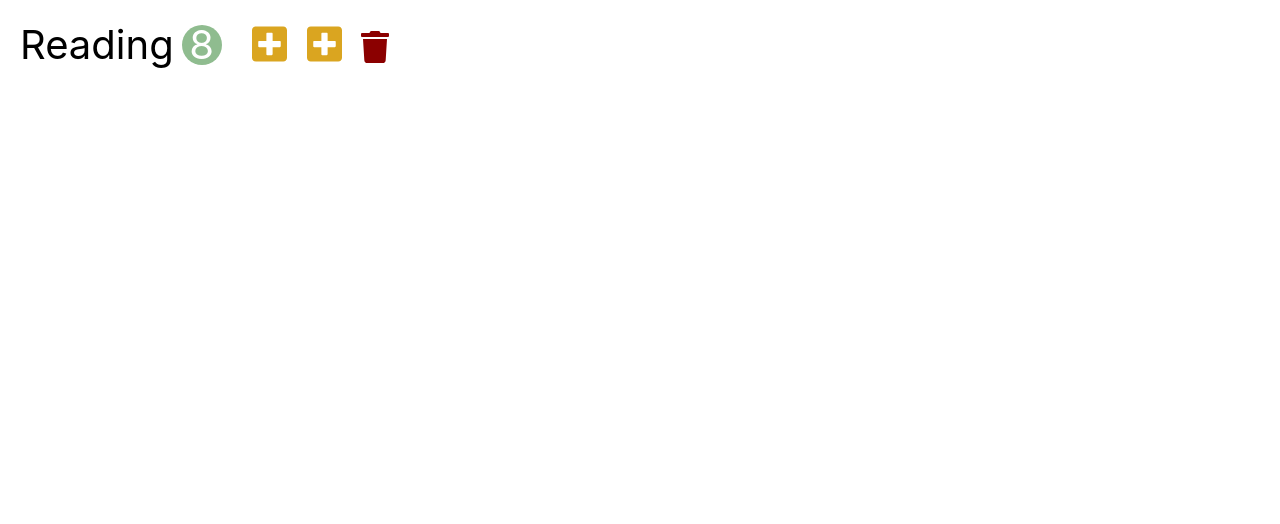
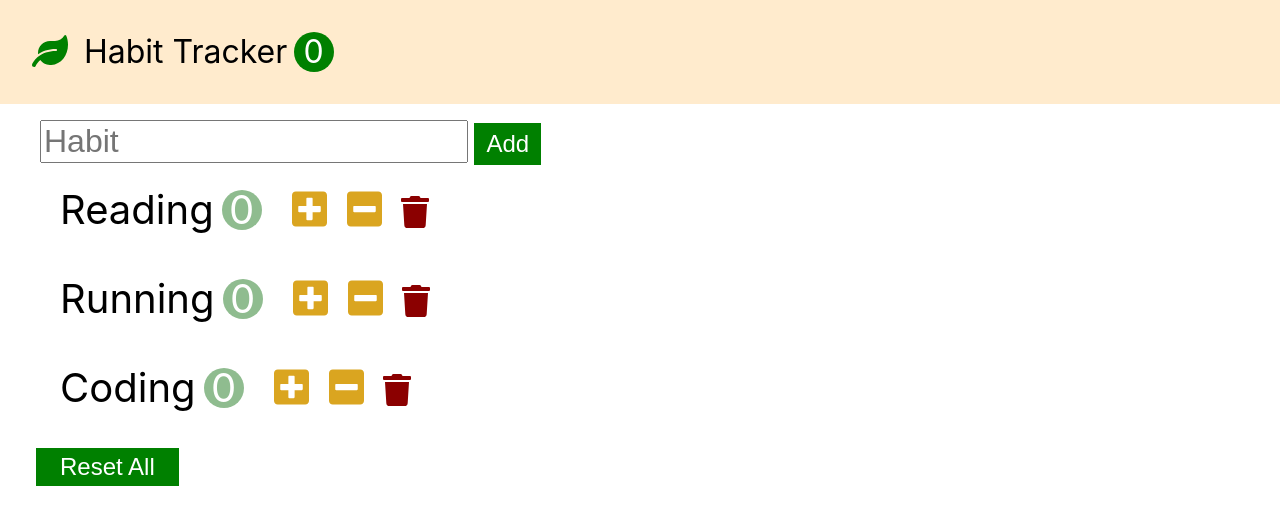
Before and after one commit to Ssoo29/react-habit-tracker, a React (Create React App) app: page / in a window 1280 px wide. Shown: the top 524 px of the page. Built offline with nearby package versions, Linux system fonts and the light colour scheme.

Commit message:
비즈니스 로직 구현

```diff
--- a/src/app.css
+++ b/src/app.css
@@ -1,3 +1,44 @@
+* {
+  box-sizing: border-box;
+}
+
+.navbar {
+  font-size: 2rem;
+  padding: 1em;
+  background-color: blanchedalmond;
+}
+
+.navbar-logo {
+  color: green;
+  margin-right: 0.5em;
+}
+
+.navbar-count {
+  display: inline-block;
+  text-align: center;
+  font-size: 2rem;
+  width: 2.5rem;
+  height: 2.5rem;
+  line-height: 2.5rem;
+  margin-left: 0.2em;
+  background-color: green;
+  color: white;
+  border-radius: 50%;
+}
+
+.add-input {
+  font-size: 2rem;
+  margin-right: 0.2em;
+}
+
+.add-button {
+  height: 100%;
+  font-size: 1.5rem;
+  padding: 0.3em 0.5em;
+  background-color: green;
+  color: white;
+}
+
 button {
   outline: none;
   border: 0;
@@ -42,3 +83,11 @@
   font-size: 2rem;
   color: darkred;
 }
+
+.habit-reset {
+  font-size: 1.5rem;
+  margin-left: 1.5em;
+  padding: 0.2em 1em;
+  background-color: green;
+  color: white;
+}
--- a/src/app.jsx
+++ b/src/app.jsx
@@ -1,8 +1,60 @@
-import './app.css';
-import Habit from './components/habit';
+import React, { Component } from "react";
+import "./app.css";
+import Habits from "./components/habits";
+import Navbar from "./components/navbar";
 
-function App() {
-  return <Habit />;
+class App extends Component {
+  state = {
+    habits: [
+      { id: 1, name: "Reading", count: 0 },
+      { id: 2, name: "Running", count: 0 },
+      { id: 3, name: "Coding", count: 0 },
+    ],
+  };
+  handleIncrement = (habit) => {
+    const habits = [...this.state.habits];
+    habits.find((e) => e.id === habit.id).count++;
+    this.setState({ habits });
+  };
+  handleDecrement = (habit) => {
+    const habits = [...this.state.habits];
+    const count = habits.find((e) => e.id === habit.id).count - 1;
+    habit.count = count < 0 ? 0 : count;
+    this.setState({ habits });
+  };
+  handleDelete = (habit) => {
+    const habits = this.state.habits.filter((item) => item.id !== habit.id);
+    this.setState({ habits });
+  };
+  handleAdd = (name) => {
+    const habits = [...this.state.habits, { id: Date.now(), name, count: 0 }];
+    this.setState({ habits });
+  };
+  handleReset = () => {
+    const habits = this.state.habits.map((habit) => {
+      habit.count = 0;
+      return habit;
+    });
+    this.setState({ habits });
+  };
+
+  render() {
+    return (
+      <>
+        <Navbar
+          totalCount={this.state.habits.filter((item) => item.count > 0).length}
+        />
+        <Habits
+          habits={this.state.habits}
+          onIncrement={this.handleIncrement}
+          onDecrement={this.handleDecrement}
+          onDelete={this.handleDelete}
+          onAdd={this.handleAdd}
+          onReset={this.handleReset}
+        />
+      </>
+    );
+  }
 }
 
 export default App;
--- a/src/components/habit.jsx
+++ b/src/components/habit.jsx
@@ -1,19 +1,38 @@
 import React, { Component } from "react";
 
 class Habit extends Component {
+  handleIncrement = () => {
+    this.props.onIncrement(this.props.habit);
+  };
+  handleDecrement = () => {
+    this.props.onDecrement(this.props.habit);
+  };
+  handleDelete = () => {
+    this.props.onDelete(this.props.habit);
+  };
   render() {
+    const { name, count } = this.props.habit;
     return (
       <>
         <li className="habit">
-          <span className="hait-name">Reading</span>
-          <span className="habit-count">8</span>
-          <button className="habit-button habit-increase">
+          <span className="hait-name">{name}</span>
+          <span className="habit-count">{count}</span>
+          <button
+            className="habit-button habit-increase"
+            onClick={this.handleIncrement}
+          >
             <i className="fas fa-plus-square"></i>
           </button>
-          <button className="habit-button habit-decrease">
-            <i className="fas fa-plus-square"></i>
+          <button
+            className="habit-button habit-decrease"
+            onClick={this.handleDecrement}
+          >
+            <i className="fas fa-minus-square"></i>
           </button>
-          <button className="habit-button habit-delete">
+          <button
+            className="habit-button habit-delete"
+            onClick={this.handleDelete}
+          >
             <i className="fas fa-trash"></i>
           </button>
         </li>
--- /dev/null
+++ b/src/components/habitAddForm.jsx
@@ -0,0 +1,29 @@
+import React, { Component } from "react";
+
+class HabitAddForm extends Component {
+  formRef = React.createRef();
+  inputRef = React.createRef();
+
+  onSubmit = (event) => {
+    event.preventDefault();
+    const name = this.inputRef.current.value;
+    name && this.props.onAdd(name);
+    this.formRef.current.reset();
+  };
+
+  render() {
+    return (
+      <form ref={this.formRef} onSubmit={this.onSubmit} className="add-form">
+        <input
+          ref={this.inputRef}
+          type="text"
+          className="add-input"
+          placeholder="Habit"
+        />
+        <button className="add-button">Add</button>
+      </form>
+    );
+  }
+}
+
+export default HabitAddForm;
--- /dev/null
+++ b/src/components/habits.jsx
@@ -0,0 +1,43 @@
+import React, { Component } from "react";
+import Habit from "./habit";
+import HabitAddForm from "./habitAddForm";
+
+class Habits extends Component {
+  handleIncrement = (habit) => {
+    this.props.onIncrement(habit);
+  };
+  handleDecrement = (habit) => {
+    this.props.onDecrement(habit);
+  };
+  handleDelete = (habit) => {
+    this.props.onDelete(habit);
+  };
+  handleAdd = (name) => {
+    this.props.onAdd(name);
+  };
+
+  render() {
+    return (
+      <>
+        <ul>
+          <HabitAddForm onAdd={this.handleAdd} />
+          {this.props.habits.map((habit) => (
+            <Habit
+              key={habit.id}
+              habit={habit}
+              onIncrement={this.handleIncrement}
+              onDecrement={this.handleDecrement}
+              onDelete={this.handleDelete}
+            />
+          ))}
+        </ul>
+        <button
+          className="habit-reset"
+          onClick={this.props.onReset}
+        >Reset All</button>
+      </>
+    );
+  }
+}
+
+export default Habits;
--- /dev/null
+++ b/src/components/navbar.jsx
@@ -0,0 +1,15 @@
+import React, { Component } from "react";
+
+class Navbar extends Component {
+  render() {
+    return (
+      <div className="navbar">
+        <i className="navbar-logo fas fa-leaf"></i>
+        <span>Habit Tracker</span>
+        <span className="navbar-count">{this.props.totalCount}</span>
+      </div>
+    );
+  }
+}
+
+export default Navbar;
```
